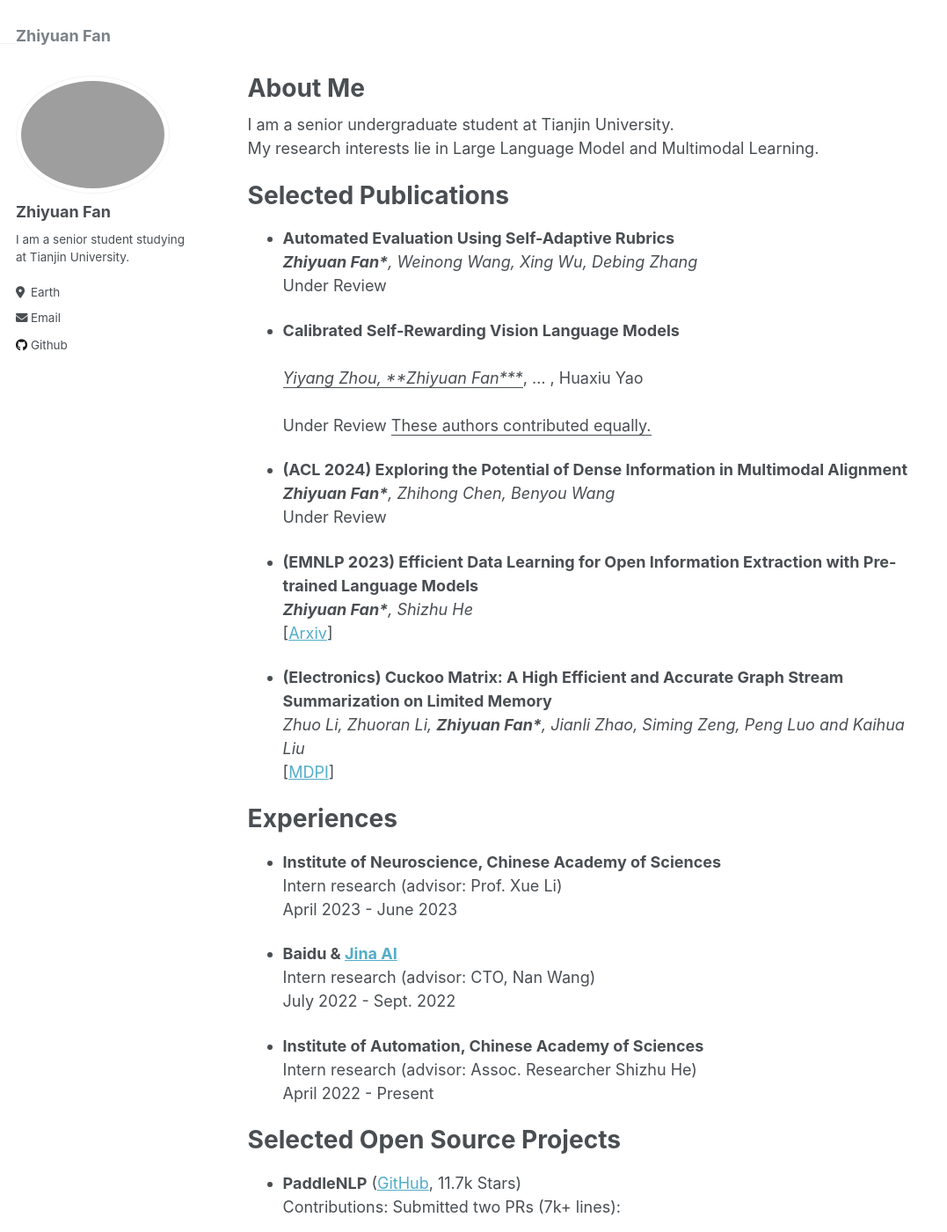
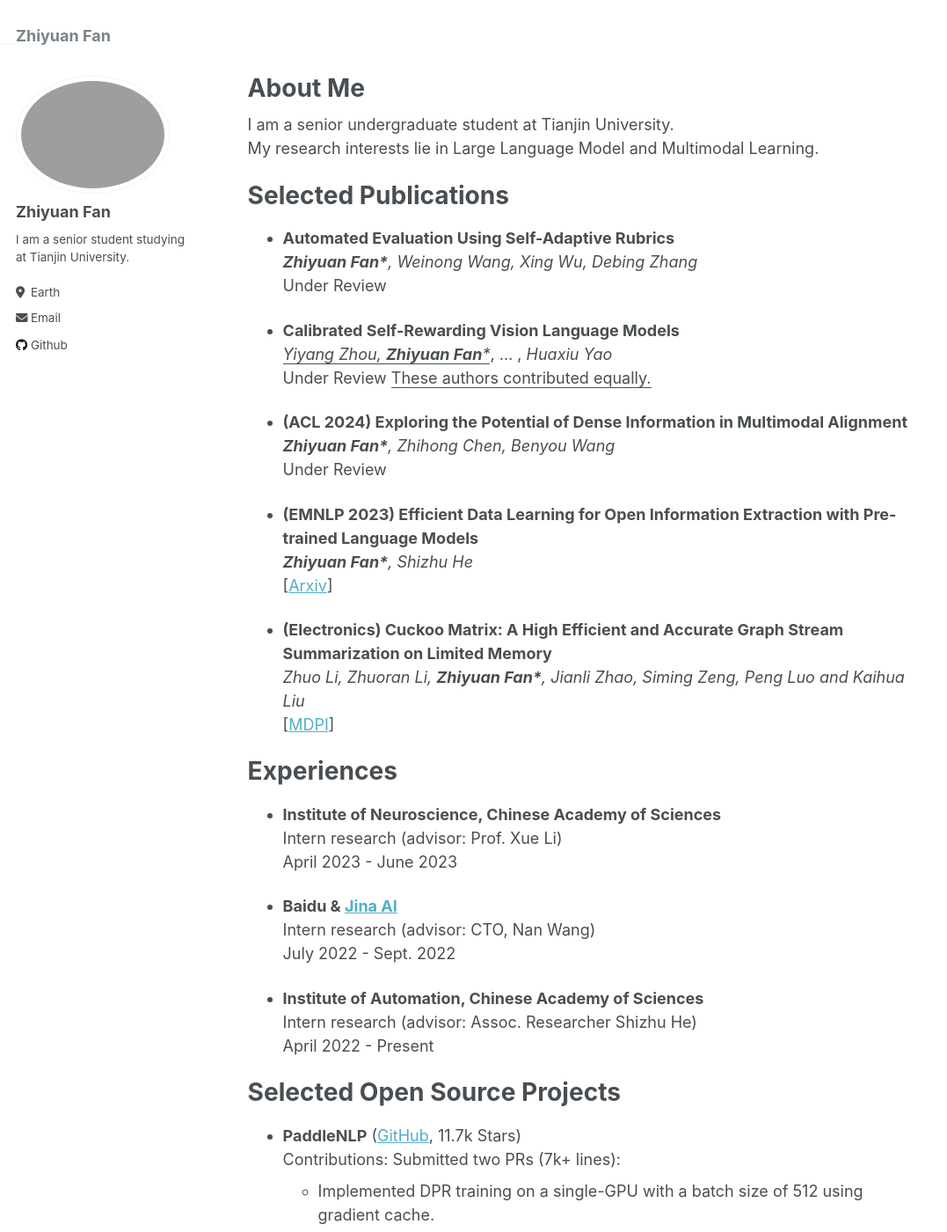
Before and after one commit to Zhiyuan-Fan/Zhiyuan-Fan.github.io, a Jekyll site: the page built from _pages/about.md, in a window 1280 px wide and 1400 px high. Shown: the whole window at 88% size, without its empty margins (0-1077 px from the left). Built offline with Jekyll 4.4.1, drawn with Linux system fonts in a browser that asks for light colours; some of the changed text lies outside the part shown.

Commit message:
update profile

```diff
--- a/_pages/about.md
+++ b/_pages/about.md
@@ -22,11 +22,8 @@ Selected Publications
   Under Review
 
 - **Calibrated Self-Rewarding Vision Language Models**
-  <br/>
-  <u><i>Yiyang Zhou, **Zhiyuan Fan***</i></u>, ... , Huaxiu Yao
-  <br/>
+  <u><i>Yiyang Zhou, <b><i>Zhiyuan Fan</i></b>*</i></u>, ... , <i>Huaxiu Yao</i>
   Under Review <u>These authors contributed equally.</u>
-
 
 - **(ACL 2024) Exploring the Potential of Dense Information in Multimodal Alignment**
   <br/>
@@ -66,7 +63,7 @@ Selected Open Source Projects
 ======
 - **PaddleNLP** ([GitHub](https://github.com/PaddlePaddle/PaddleNLP), 11.7k Stars)
   Contributions: Submitted two PRs (7k+ lines):
-  - Implemented DPR training on a single-GPU with a batch size of 512 using gradient cache
+  - Implemented DPR training on a single-GPU with a batch size of 512 using gradient cache.
   - Developed a from-scratch DeBERTa pre-trained language model implementation.
 
 
```
